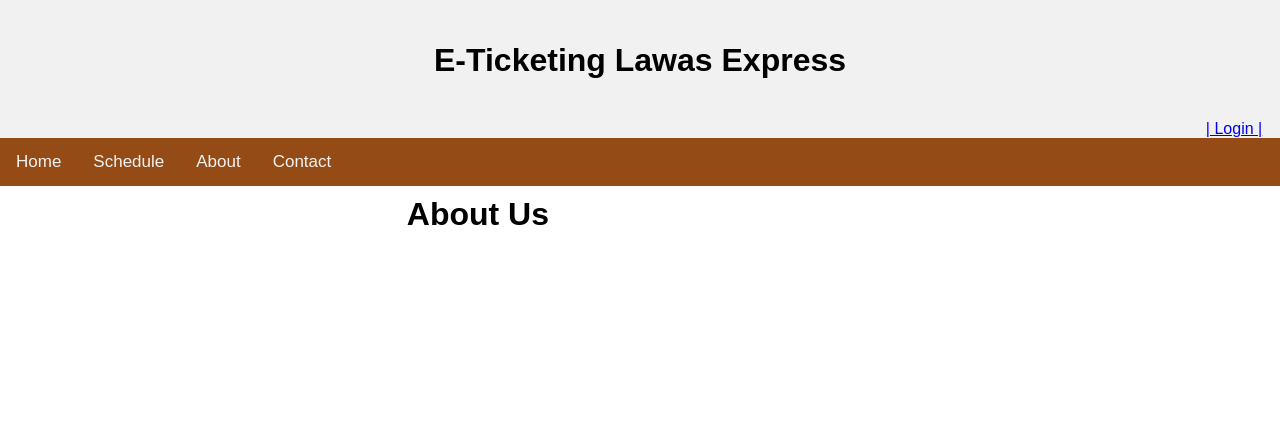
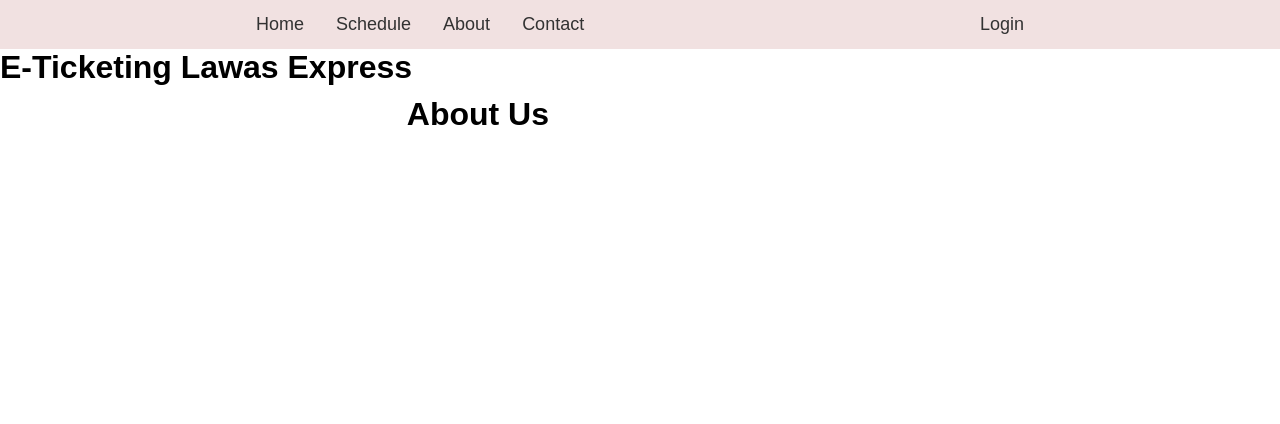
Before and after one commit to deeno13/e-ticketing-lawas-express, a PHP site: page /pages/about.php in a window 1280 px wide. Shown: the top 424 px of the page. Run offline with PHP 8.4, Linux system fonts and the light colour scheme.

Commit message:
Refactor: Extract navbar to includes and add some styling

```diff
--- a/includes/config.php
+++ b/includes/config.php
@@ -1,4 +1,6 @@
 <?php
+
+define('BASE_URL', '/e-ticketing-lawas-express/');
 
 // Database credentials
 $database_host = "localhost";
--- /dev/null
+++ b/includes/navbar.php
@@ -0,0 +1,21 @@
+<?php
+
+include("config.php");
+
+if (isset($_SESSION['user_id'])) {
+	$auth_content = '<a href="logout.php">Logout</a>';
+} else {
+	$auth_content = '<a href="index.php?login=1">Login</a>';
+}
+
+?>
+
+<nav class="header__nav">
+  <ul class="header__links">
+      <li><a href="<?= BASE_URL ?>index.php">Home</a></li>
+      <li><a href="<?= BASE_URL ?>pages/schedule.php">Schedule</a></li>
+      <li><a href="<?= BASE_URL ?>pages/about.php">About</a></li>
+      <li><a href="<?= BASE_URL ?>pages/contact.php">Contact</a></li>
+      <li style="float: right;"><?= $auth_content; ?></li>
+  </ul>
+</nav>
--- a/pages/about.php
+++ b/pages/about.php
@@ -1,6 +1,5 @@
-<?php
-session_start();
-?>
+<?php session_start(); ?>
+
 <!DOCTYPE html>
 <html lang="en">
 	<head>
@@ -13,30 +12,13 @@ session_start();
 	</head>
 
 	<body class="body">
-		<header>
-			<div class="header">
-				<h1>E-Ticketing Lawas Express</h1>
-			</div>
+		<header class="header">
+			<?php include("../includes/navbar.php"); ?>
+		</header>
 
-			<div class="userAuth">
-				<?php
-				//login&logout section
-				if(isset($_SESSION["user_id"])){
-					echo '<b> '. $_SESSION["user_username"] . '</b> <a href="logout.php">| Logout |</a> &nbsp;&nbsp;&nbsp; <br>';
-				}
-				else {
-					echo '<a href="index.php?login=1">| Login |</a> &nbsp;&nbsp;&nbsp; <br>';
-				}
-				?>
-			</div>
-
-			<nav class="topnav" id="myTopnav">
-					<a href="../index.php">Home</a>
-					<a href="../pages/schedule.php">Schedule</a>
-					<a href="../pages/about.php">About</a>
-					<a href="../pages/contact.php">Contact</a>
-			</nav>
-		</header>
+		<div class="header">
+			<h1>E-Ticketing Lawas Express</h1>
+		</div>
 
 		<main class="main">
 			<div class="row">
--- a/stylesheets/components/header.css
+++ b/stylesheets/components/header.css
@@ -0,0 +1,25 @@
+.header__nav {
+  overflow: hidden;
+  background-color: #f1e1e1;
+  padding: 0 15rem;
+}
+
+.header__nav a {
+  float: left;
+  display: block;
+  color: #323232;
+  text-align: center;
+  padding: 0.875rem 1rem;
+  text-decoration: none;
+  font-size: 1.125rem;
+}
+
+.header__nav a:hover {
+  background-color: #ddd;
+  color: #323232;
+}
+
+.userAuth {
+  background-color: #f1f1f1;
+  text-align: right;
+}
--- a/stylesheets/main.css
+++ b/stylesheets/main.css
@@ -31,16 +31,6 @@ button {
   font-family: "Raleway", sans-serif;
 } */
 
-.header {
-  height: 120px;
-  text-align: center;
-  background: #f1f1f1;
-  color: #000000;
-  display: flex;
-  align-items: center;
-  justify-content: center;
-}
-
 .row {
   float: left;
   width: 100%;
@@ -60,32 +50,6 @@ button {
   /* border: 1px solid #ccc; */
 }
 
-.topnav {
-  overflow: hidden;
-  background-color: #944b16;
-}
-
-.topnav a {
-  float: left;
-  display: block;
-  color: #f2f2f2;
-  text-align: center;
-  padding: 14px 16px;
-  text-decoration: none;
-  font-size: 17px;
-}
-
-.topnav a:hover {
-  background-color: #ddd;
-  border: 1px solid #616161;
-  color: black;
-}
-
-.userAuth {
-  background-color: #f1f1f1;
-  text-align: right;
-}
-
 @media (max-width: 786px) {
   .col-left,
   .col-right {
```
Also changed, not shown: index.php (+8 -26 lines), pages/contact.php (+8 -26 lines), pages/schedule.php (+8 -26 lines).
